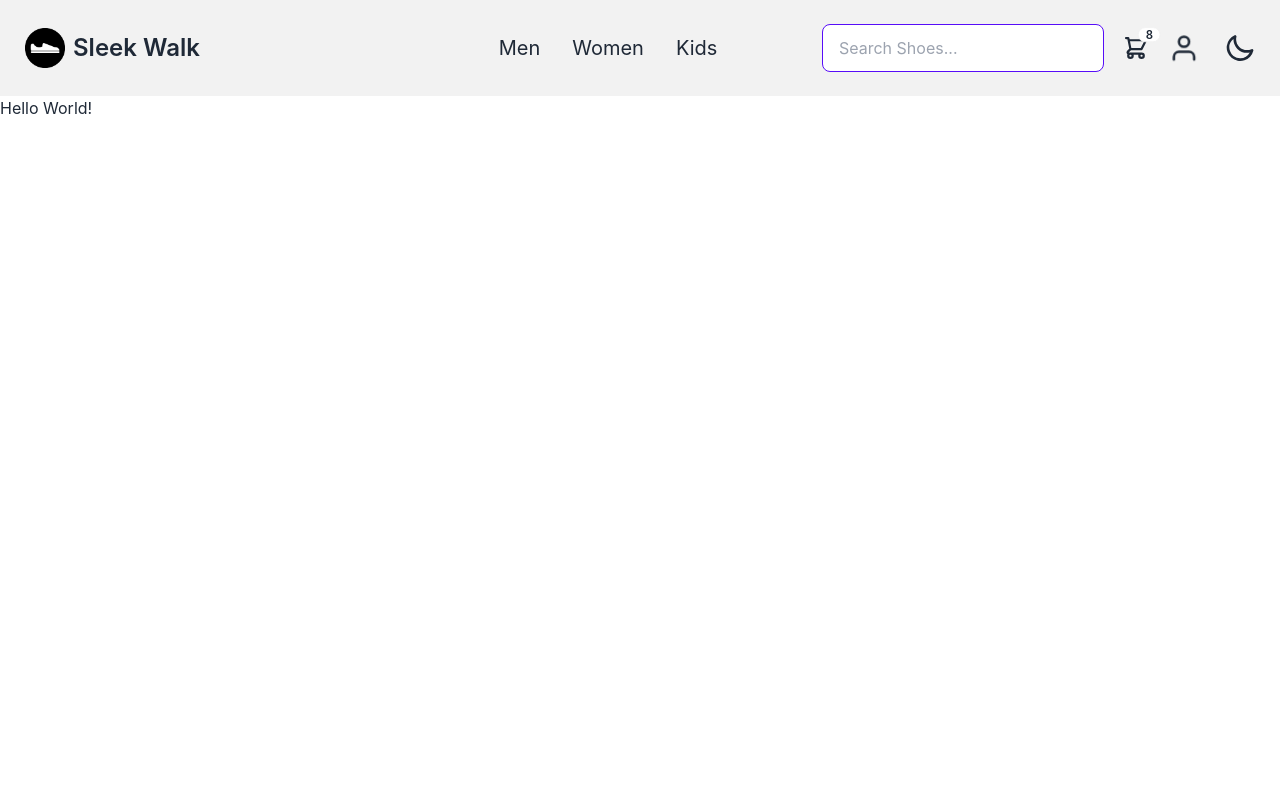
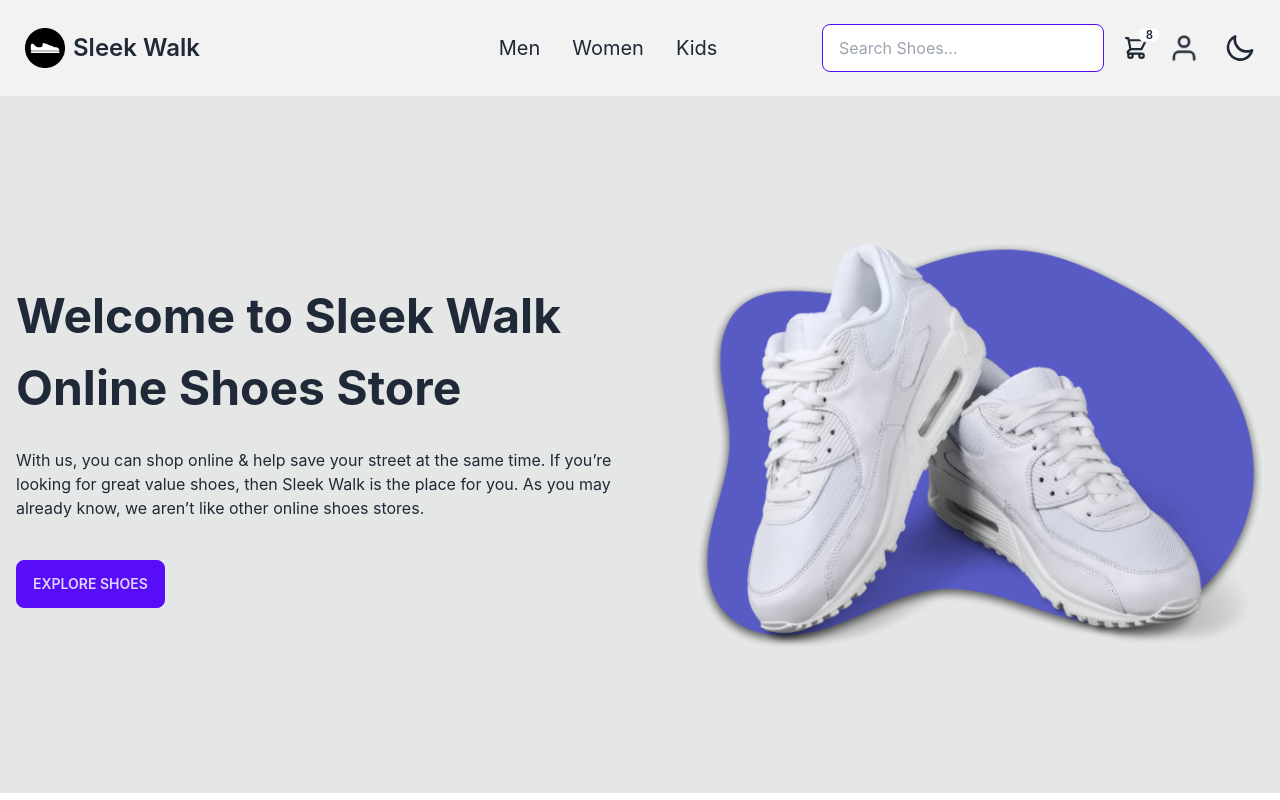
Before and after one commit to Ziyad-Aljaser/sleek-walk, a React (Create React App) app in the folder client/: page / in a window 1280 px wide. Built offline with nearby package versions, Linux system fonts and the light colour scheme.

Commit message:
Added hero section to the homepage

```diff
--- a/client/src/pages/Home.jsx
+++ b/client/src/pages/Home.jsx
@@ -1,12 +1,32 @@
 import React from "react";
 import Layout from "../components/Layout";
-;
+
+import hero_img from "../assets/hero_img.png"
+
 
 export default function Home() {
 
   return (
     <Layout>
-        <h1> Hello World!</h1>
+      <div className="hero py-32 bg-base-300">
+        <div className="hero-content grid md:grid-cols-2 gap-8">
+          <div className="order-2">
+            <img src={hero_img} className="" alt="Hero" />
+          </div>
+          <div>
+            <h1 className="text-5xl font-bold leading-normal">
+              Welcome to Sleek Walk Online Shoes Store
+            </h1>
+            <p className="py-6">
+              With us, you can shop online & help save your street at the same
+              time. If you’re looking for great value shoes, then
+              Sleek Walk is the place for you. As you may already know, we
+              aren’t like other online shoes stores.
+            </p>
+            <button className="btn btn-primary mt-4">Explore Shoes</button>
+          </div>
+        </div>
+      </div>
     </Layout>
   );
 }
```
Also changed, not shown: client/src/assets/hero_img.png (added).
